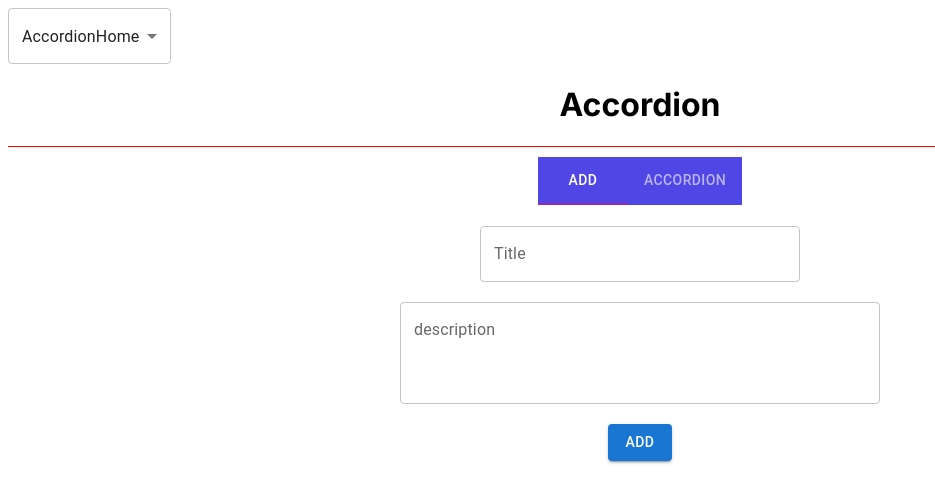
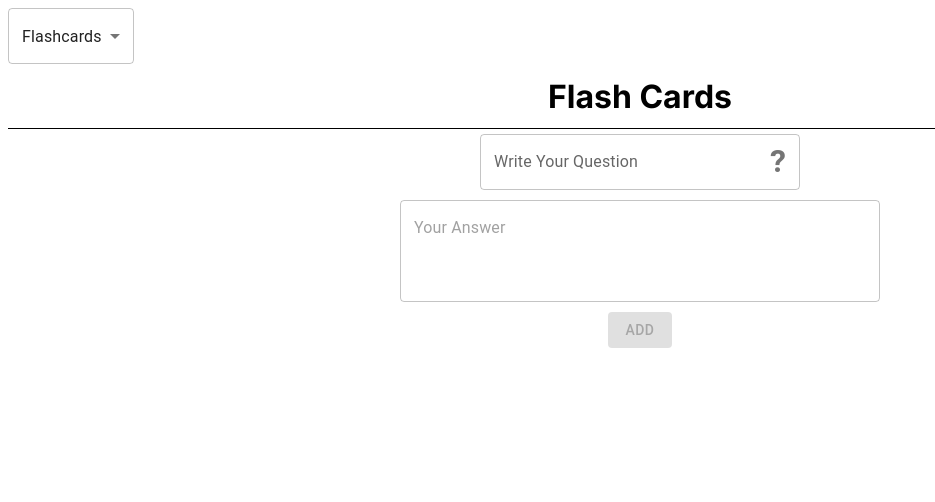
Before and after one commit to balaji1610/react_course, a Next.js app: page / in a window 1280 px wide. Shown: the top 502 px of the page, without its empty margins (0-935 px from the left). Built offline with nearby package versions, Linux system fonts and the light colour scheme.

Commit message:
flashcard form validaion

```diff
--- a/src/app/Dropdown.tsx
+++ b/src/app/Dropdown.tsx
@@ -7,7 +7,7 @@ import Counter from "@/app/Counter/Counter";
 import Flashcards from "@/app/FlashCards/Flashcards";
 import AccordionHome from "./Accordion/AccordionHome";
 export default function Dropdown() {
-  const [value, setvalue] = useState("AccordionHome");
+  const [value, setvalue] = useState("Flashcards");
   const InutTopicsOptions = [
     {
       label: "FoodOrderHomePage",
--- a/src/app/FlashCards/Flashcards.tsx
+++ b/src/app/FlashCards/Flashcards.tsx
@@ -42,13 +42,13 @@ export default function Flashcards() {
   const [questionLists, setQuestionLists] = useState<FlashcardType[]>([]);
   const handleChange = (e: React.ChangeEvent<HTMLInputElement>) => {
     if (e.target.name == "question") {
-      if (e.target.value.length <= 45 && e.target.value.length >= 1) {
+      if (e.target.value.length <= 45) {
         setQuestionList((prev) => {
           return { ...prev, [e.target.name]: e.target.value };
         });
       }
     } else if (e.target.name == "answer") {
-      if (e.target.value.length <= 180 && e.target.value.length >= 1) {
+      if (e.target.value.length <= 180) {
         setQuestionList((prev) => {
           return { ...prev, [e.target.name]: e.target.value };
         });
@@ -57,6 +57,7 @@ export default function Flashcards() {
   };
 
   const prepareQuestionsList = () => {
+    if (questionsList.question.length && questionsList.answer.length) {
       const updatedId = {
         ...questionsList,
         id: Number(questionLists.length + 1),
@@ -65,6 +66,7 @@ export default function Flashcards() {
         return [...prev, updatedId];
       });
       setQuestionList(List);
+    }
   };
   return (
     <div>
@@ -102,7 +104,13 @@ export default function Flashcards() {
         </div>
         <div style={flashcardsStyle.answerLayout}>
           {" "}
-          <Button variant="contained" onClick={prepareQuestionsList}>
+          <Button
+            variant="contained"
+            onClick={prepareQuestionsList}
+            disabled={
+              !(questionsList.question.length && questionsList.answer.length)
+            }
+          >
             ADD
           </Button>
         </div>
--- a/src/app/FoodOrder/Container/AddItem.tsx
+++ b/src/app/FoodOrder/Container/AddItem.tsx
@@ -1,10 +1,13 @@
 import { useApplicationContext } from "@/app/Context/FoodOrderContext";
 import Button from "@mui/material/Button";
+import { MenuListType } from "@/app/Interface/FoodOrderType";
 import { useEffect, useState } from "react";
 export default function Additem() {
   const { selectMenuList, setOpen, setMenuItems } = useApplicationContext();
 
-  const [updatedCart, setUpdateCart] = useState<any>(selectMenuList);
+  const [updatedCart, setUpdateCart] = useState<MenuListType | null>(
+    selectMenuList
+  );
 
   useEffect(() => {
     updatedCart;
@@ -14,9 +17,9 @@ export default function Additem() {
     setOpen(false);
   };
   const addCartClick = () => {
-    setMenuItems((prev) => {
-      const updated = prev.map((el) => {
-        return el.id === updatedCart?.id ? updatedCart : el;
+    setMenuItems((prev: any) => {
+      const updated = prev?.map((el: any) => {
+        return el?.id === updatedCart?.id ? updatedCart : el;
       });
       return updated;
     });
```
Lines whose indentation alone changed are shown as unchanged.
